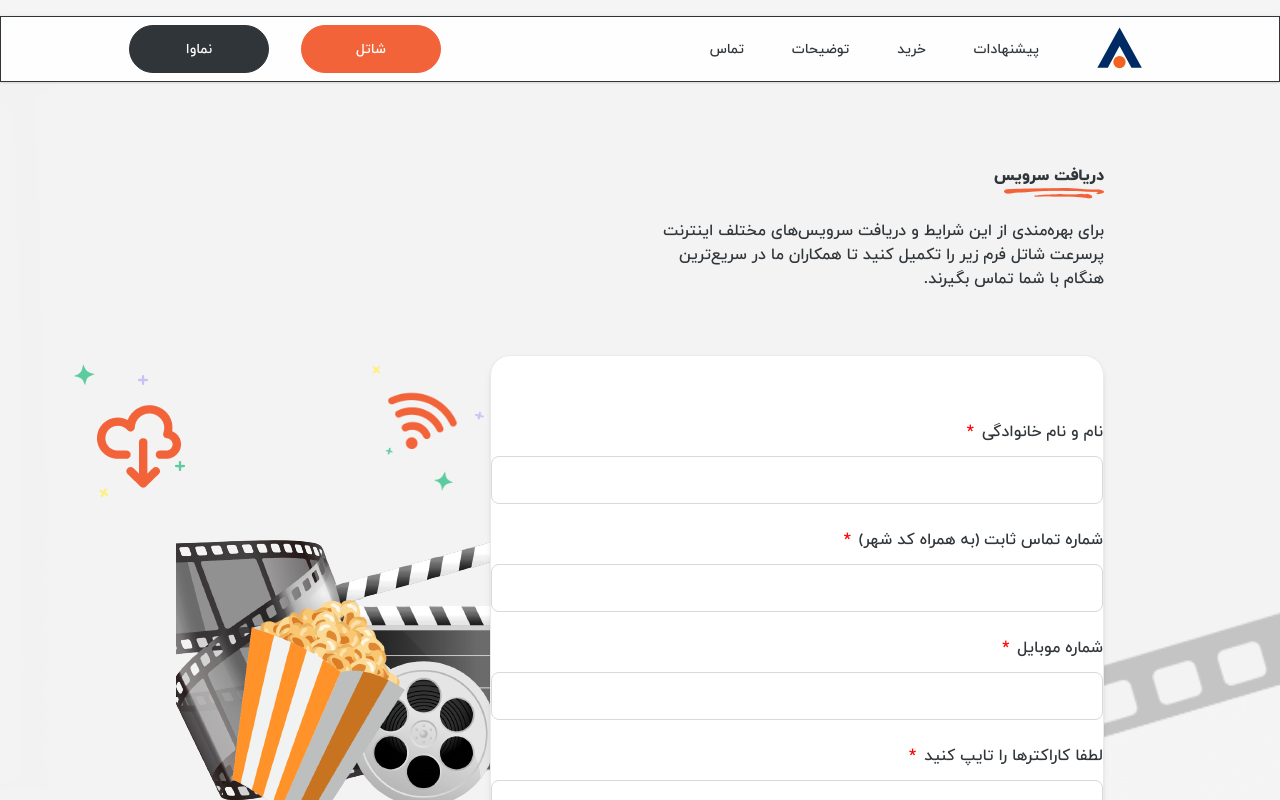
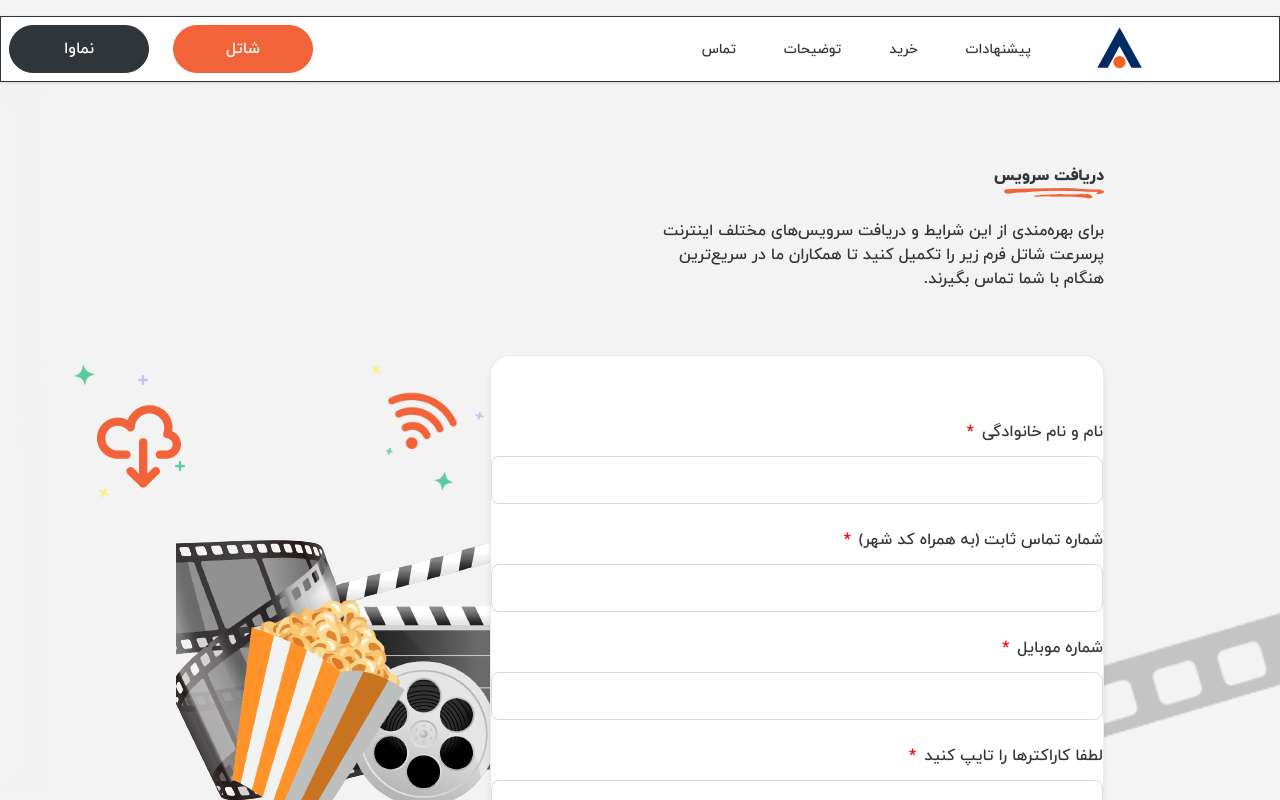
Before and after one commit to Alirezawmoradi/Namava-Task, a React (Vite) app: page / in a window 1280 px wide. Shown: the top 800 px of the page. Built offline with nearby package versions, Linux system fonts and the light colour scheme.

Commit message:
header responsive for md size

```diff
--- a/src/components/header/header.jsx
+++ b/src/components/header/header.jsx
@@ -5,12 +5,13 @@
 export const Header = () => {
     return (
         <header className='pt-4'>
-            <div className='container flex items-center justify-between w-full lg:w-[1440px] bg-header border stroke-black border-opacity-5 drop-shadow'>
-                <img src={logo} height={64} width={64} alt='شاتل' className='md:mr-32 mr-5'/>
+            <div
+                className='container flex items-center justify-between w-full lg:w-[1440px] bg-header border stroke-black border-opacity-5 drop-shadow'>
+                <img src={logo} height={64} width={64} alt='شاتل' className='lg:mr-32 md:ml-2 mr-5'/>
                 <TopNavigation/>
-                <div className='mr-auto ml-32 flex gap-x-8'>
-                    <Button variant='orange' className='lg:block hidden'>شاتل</Button>
-                    <Button className='lg:block hidden'>نماوا</Button>
+                <div className='mr-auto  ml-32 md:ml-2 flex gap-x-8 md:gap-x-6'>
+                    <Button variant='orange' size=''>شاتل</Button>
+                    <Button size=''>نماوا</Button>
                 </div>
             </div>
         </header>
```
